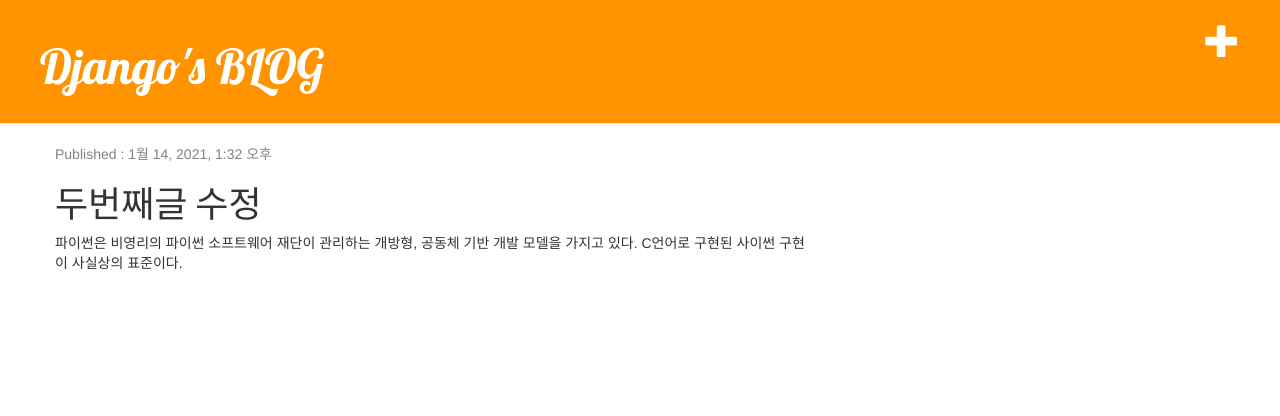
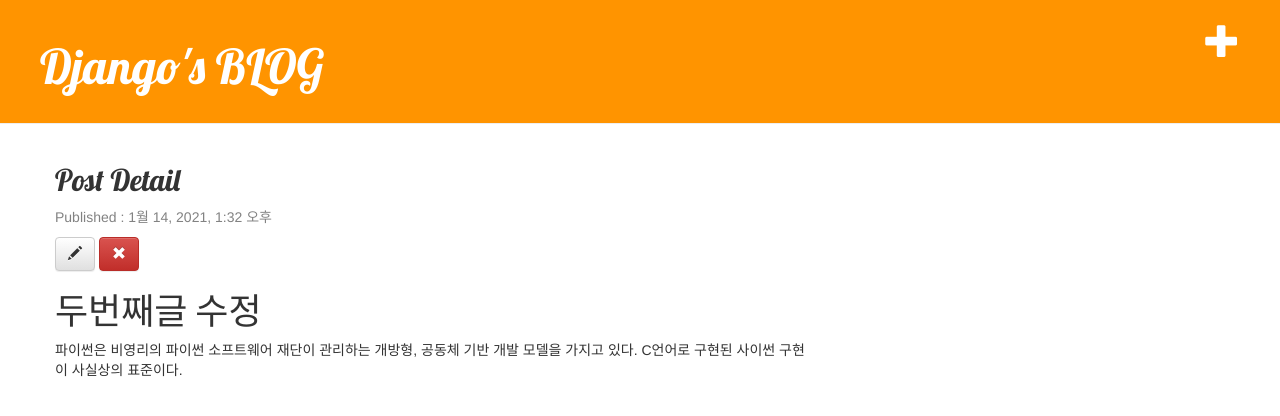
Before and after one commit to vega2k/django_blog_2021, a Django app: page /post/2 in a window 1280 px wide. Shown: the top 416 px of the page. Run offline with Django 3.2, Linux system fonts and the light colour scheme; data comes from the database, SQL or seed files in the repository; both versions use the stored data as it was after the commit; some libraries are stand-ins or nearby versions.

Commit message:
post update, delete

```diff
--- a/blog/models.py
+++ b/blog/models.py
@@ -1,11 +1,18 @@
 from django.db import models
 from django.utils import timezone
+from django import forms
+
+# title 입력필드의 길이 체크 <3
+def min_length_3_validator(value):
+    if len(value) < 3:
+        raise forms.ValidationError('글제목은 3글자 이상 입력해 주세요')
+
 
 class Post(models.Model):
     # 작성자
     author = models.ForeignKey('auth.User', on_delete=models.CASCADE)
     # 글제목
-    title = models.CharField(max_length=200)
+    title = models.CharField(max_length=200, validators=[min_length_3_validator])
     # 글내용
     text = models.TextField()
     # 작성일
--- a/blog/templates/blog/post_detail.html
+++ b/blog/templates/blog/post_detail.html
@@ -1,12 +1,29 @@
 {% extends 'blog/base.html' %}
 
 {% block content %}
+<script>
+    function post_remove() {
+        //{% url 'post_remove' pk=post.pk %}
+        let result = confirm('Post를 삭제하시겠습니까?')
+        if (result) {
+           let remove_url = "{% url 'post_remove' pk=post.pk %}"
+           document.location.href = remove_url
+        }
+    }
+</script>
 <div class="post">
+    <h2>Post Detail</h2>
     {% if post.published_date %}
     <div class="date">
         <p>Published : {{post.published_date}}</p>
     </div>
     {% endif %}
+    <a href="{% url 'post_edit' pk=post.pk %}" class="btn btn-default">
+        <span class="glyphicon glyphicon-pencil"></span>
+    </a>
+    <a href="#" onclick="post_remove()" class="btn btn-danger">
+        <span class="glyphicon glyphicon-remove"></span>
+    </a>
     <h1>{{post.title}}</h1>
     <p>{{post.text|linebreaksbr}}</p>
 </div>
--- a/blog/urls.py
+++ b/blog/urls.py
@@ -5,4 +5,6 @@
     path('', views.post_list, name='post_list'),
     path('post/<int:pk>', views.post_detail, name='post_detail'),
     path('post/new/', views.post_new, name='post_new'),
+    path('post/<int:pk>/edit/', views.post_edit, name='post_edit'),
+    path('post/<int:pk>/remove/', views.post_remove, name='post_remove'),
 ]
--- a/blog/views.py
+++ b/blog/views.py
@@ -2,12 +2,39 @@
 from django.shortcuts import render, get_object_or_404, redirect
 from django.utils import timezone
 from django.contrib.auth.models import User
+from django.contrib.auth.decorators import login_required
 
 from .models import Post
 from .forms import PostModelForm, PostForm
 
+# Post 삭제
+@login_required
+def post_remove(request, pk):
+    post = get_object_or_404(Post, pk=pk)
+    post.delete()
+    return redirect('post_list')
+
+# Post 수정 : ModelForm 사용
+@login_required
+def post_edit(request, pk):
+    post = get_object_or_404(Post, pk=pk)
+    if request.method == 'POST':
+        form = PostModelForm(request.POST, instance=post)
+        if form.is_valid():
+            post = form.save(commit=False)
+            # 작성자
+            post.author = User.objects.get(username=request.user.username)
+            # 글게시날짜
+            post.published_date = timezone.now()
+            # 실제 갱신됨
+            post.save()
+            return redirect('post_detail', pk=post.pk)
+    else:
+        form = PostModelForm(instance=post)
+    return render(request, 'blog/post_edit.html', {'form': form})
+
 # Post 등록 : Form 사용
-def post_new(request):
+def post_new_form(request):
     if request.method == 'POST':
         form = PostForm(request.POST)
         if form.is_valid():
@@ -24,7 +51,8 @@
     return render(request, 'blog/post_edit.html', {'form': form})
 
 # Post 등록 : ModelForm 사용
-def post_new_model(request):
+@login_required
+def post_new(request):
     if request.method == 'POST':
         # 실제 등록 처리하기
         form = PostModelForm(request.POST)
```
Also changed, not shown: blog/migrations/0004_auto_20210114_1154.py (added), db.sqlite3.
